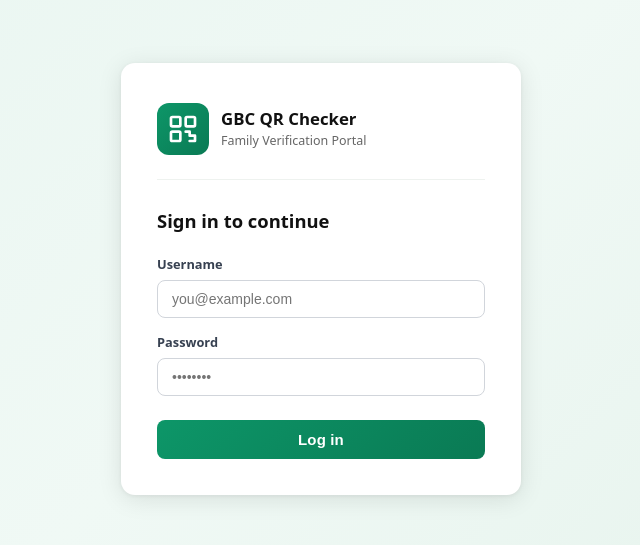
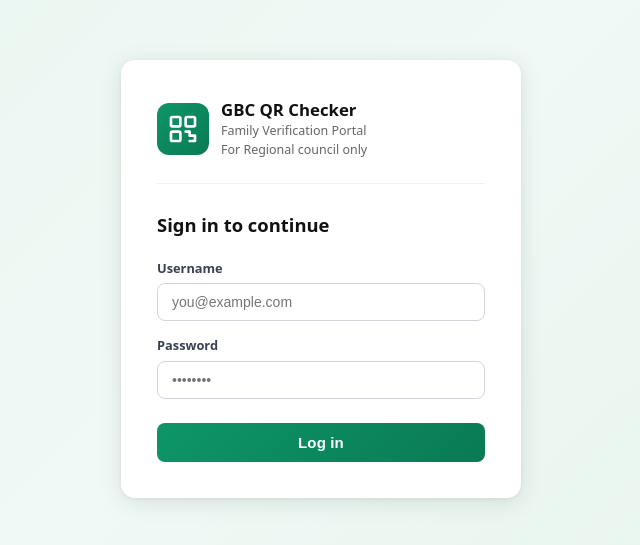
Before and after one commit to Altaf94/CheckIn-Status, a React (Vite) app: page /login in a window 1280 px wide. Shown: the part 121-666 px from the top of the page, without its empty margins (319-959 px from the left). Built offline with nearby package versions, Linux system fonts and the light colour scheme.

Commit message:
added the text only

```diff
--- a/src/pages/HouseholdPage.jsx
+++ b/src/pages/HouseholdPage.jsx
@@ -167,6 +167,8 @@ export default function HouseholdPage() {
           <div>
             <div className="hp-header-title">GBC QR Checker</div>
             <div className="hp-header-sub">Family Verification Portal</div>
+                                    <div className="login-brand-sub">For Regional council only</div>
+
           </div>
         </div>
         <button type="button" className="hp-logout" onClick={logout}>
@@ -236,7 +238,7 @@ export default function HouseholdPage() {
             <div className="hp-info-cell"><span className="hp-info-label">Form ID</span><span className="hp-info-value mono">{formData.FormId}</span></div>
             <div className="hp-info-cell"><span className="hp-info-label">Jamat Khana</span><span className="hp-info-value">{formData.JamatKhanaId}</span></div>
             <div className="hp-info-cell"><span className="hp-info-label">Household CNIC</span><span className="hp-info-value mono">{formData.HouseHoldCNIC}</span></div>
-            <div className="hp-info-cell"><span className="hp-info-label">Form Status</span><span className="hp-info-value">{formData.FormStatus}</span></div>
+            <div className="hp-info-cell"><span className="hp-info-label">Registration Form Status</span><span className="hp-info-value">{formData.FormStatus === 3 || formData.FormStatus === '3' ? <span className="hp-badge hp-badge-approved">Approved</span> : formData.FormStatus}</span></div>
             <div className="hp-info-cell"><span className="hp-info-label">Created</span><span className="hp-info-value">{formData.CreatedAt ? new Date(formData.CreatedAt).toLocaleString() : '—'}</span></div>
             <div className="hp-info-cell"><span className="hp-info-label">Updated</span><span className="hp-info-value">{formData.UpdatedAt ? new Date(formData.UpdatedAt).toLocaleString() : '—'}</span></div>
           </div>
--- a/src/pages/LoginPage.jsx
+++ b/src/pages/LoginPage.jsx
@@ -40,6 +40,8 @@ export default function LoginPage() {
           <div>
             <div className="login-brand-title">GBC QR Checker</div>
             <div className="login-brand-sub">Family Verification Portal</div>
+                        <div className="login-brand-sub">For Regional council only</div>
+
           </div>
         </div>
 
```
